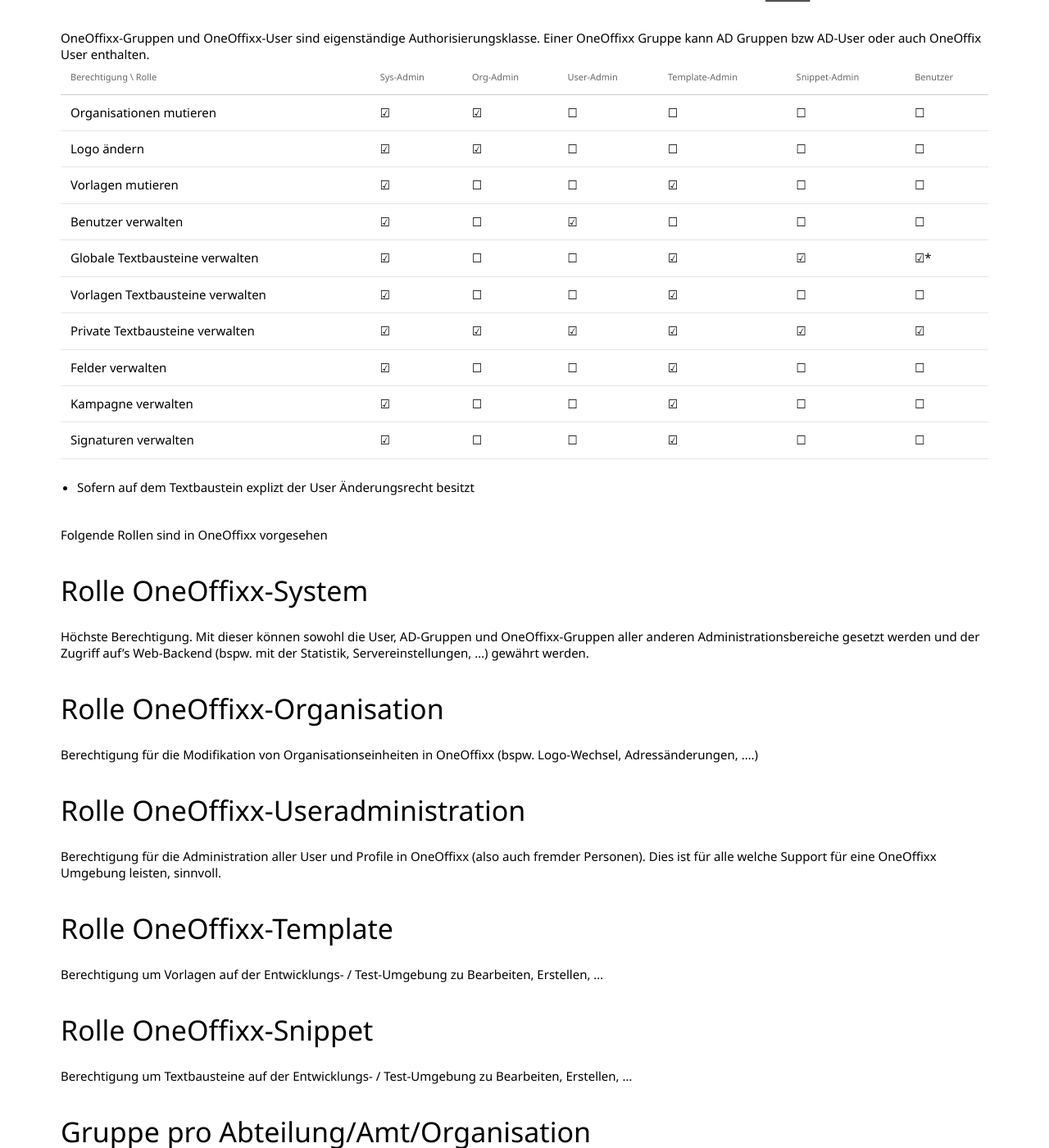
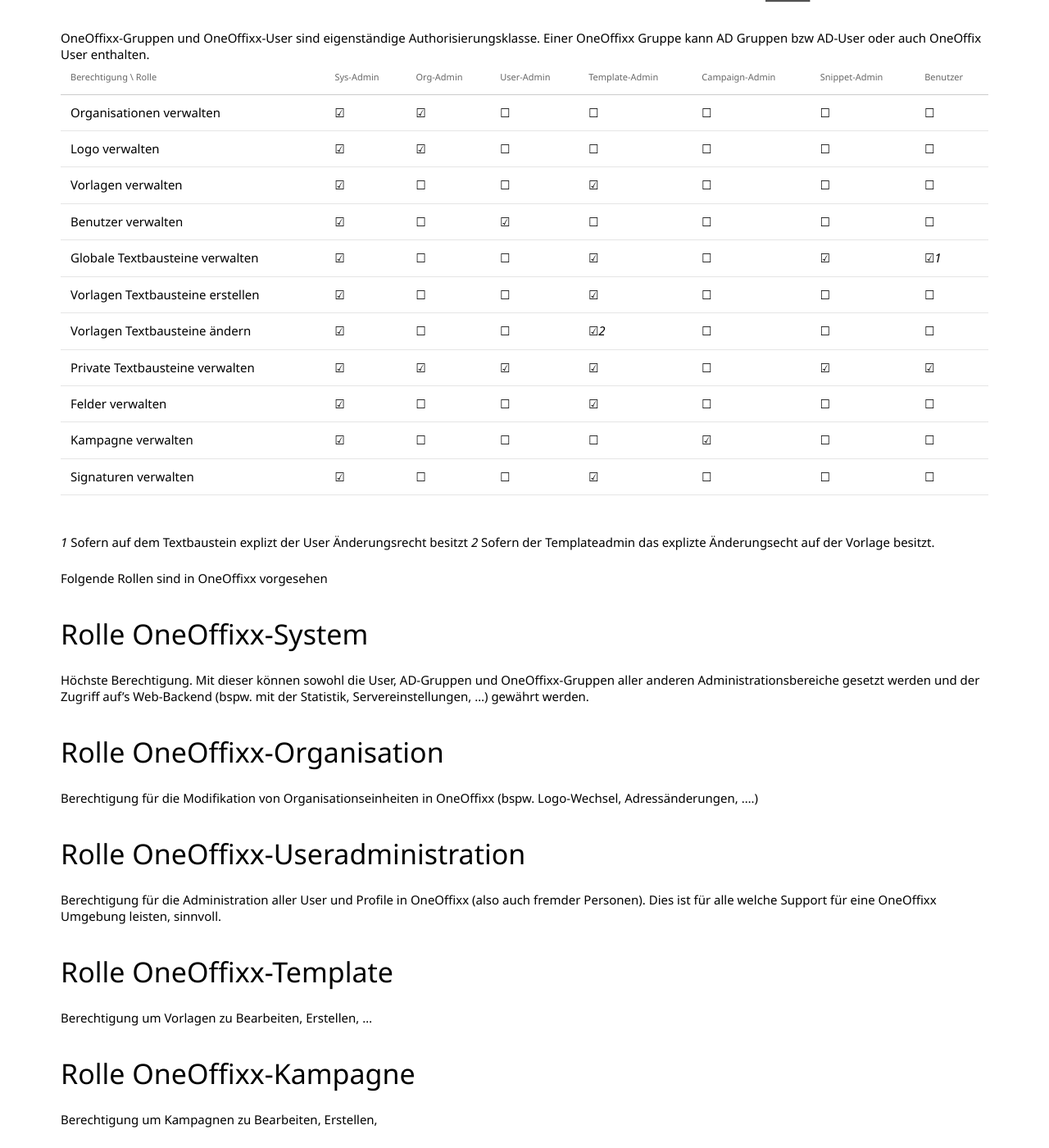
Before and after one commit to primesoft-group/oneoffixx-docs, a Jekyll site: the page built from _pages/concepts/de/authorization.md, in a window 1280 px wide and 1400 px high, scrolled down 974 px. Shown: the whole window at 82% size. Built offline with Jekyll 4.4.1, drawn with Linux system fonts in a browser that asks for light colours; nearby versions of some CDN libraries; some web fonts are replaced.

Commit message:
Feedback rob

```diff
--- a/_pages/concepts/de/authorization.md
+++ b/_pages/concepts/de/authorization.md
@@ -20,20 +20,23 @@
 OneOffixx-Gruppen und OneOffixx-User sind eigenständige Authorisierungsklasse. Einer OneOffixx Gruppe kann AD Gruppen bzw AD-User oder auch OneOffix User enthalten.
 
 {:.table .table-striped}
-Berechtigung \ Rolle | Sys-Admin | Org-Admin | User-Admin | Template-Admin | Snippet-Admin | Benutzer |
+Berechtigung \ Rolle | Sys-Admin | Org-Admin | User-Admin | Template-Admin | Campaign-Admin | Snippet-Admin | Benutzer |
 ---------|----------|---------|---------|---------|---------|---------|---------|
-Organisationen mutieren | ☑ | ☑ | ☐ | ☐ | ☐ | ☐
-Logo ändern | ☑ | ☑ | ☐ | ☐ | ☐ | ☐
-Vorlagen mutieren | ☑ | ☐ | ☐ | ☑ | ☐ | ☐
-Benutzer verwalten | ☑ | ☐ | ☑ | ☐  | ☐ | ☐
-Globale Textbausteine verwalten | ☑ | ☐ | ☐ | ☑ | ☑ | ☑*
-Vorlagen Textbausteine verwalten | ☑ | ☐ | ☐ | ☑ | ☐ | ☐
-Private Textbausteine verwalten | ☑ | ☑ | ☑ | ☑ | ☑ | ☑
-Felder verwalten | ☑ | ☐ | ☐ | ☑ | ☐ | ☐
-Kampagne verwalten | ☑ | ☐ | ☐ | ☑  | ☐ | ☐
-Signaturen verwalten | ☑ | ☐ | ☐ | ☑  | ☐ | ☐
+Organisationen verwalten | ☑ | ☑ | ☐ | ☐ | ☐ | ☐ | ☐
+Logo verwalten | ☑ | ☑ | ☐ | ☐ | ☐ | ☐ | ☐
+Vorlagen verwalten | ☑ | ☐ | ☐ | ☑ | ☐ | ☐ | ☐
+Benutzer verwalten | ☑ | ☐ | ☑ | ☐  | ☐ |☐ | ☐
+Globale Textbausteine verwalten | ☑ | ☐ | ☐ | ☑ | ☐ | ☑ | ☑_1_
+Vorlagen Textbausteine erstellen | ☑ | ☐ | ☐ | ☑ | ☐ | ☐ | ☐
+Vorlagen Textbausteine ändern | ☑ | ☐ | ☐ | ☑_2_ | ☐ | ☐ | ☐
+Private Textbausteine verwalten | ☑ | ☑ | ☑ | ☑ | ☐ | ☑ | ☑
+Felder verwalten | ☑ | ☐ | ☐ | ☑ | ☐ | ☐ | ☐
+Kampagne verwalten | ☑ | ☐ | ☐ | ☐  | ☑ | ☐ | ☐
+Signaturen verwalten | ☑ | ☐ | ☐ | ☑  | ☐ | ☐ | ☐
 
-* Sofern auf dem Textbaustein explizt der User Änderungsrecht besitzt
+
+_1_ Sofern auf dem Textbaustein explizt der User Änderungsrecht besitzt
+_2_ Sofern der Templateadmin das explizte Änderungsecht auf der Vorlage besitzt.
 
 Folgende Rollen sind in OneOffixx vorgesehen
 
@@ -47,7 +50,10 @@
 Berechtigung für die Administration aller User und Profile in OneOffixx (also auch fremder Personen). Dies ist für alle welche Support für eine OneOffixx Umgebung leisten, sinnvoll.
 
 ### Rolle OneOffixx-Template
-Berechtigung um Vorlagen auf der Entwicklungs- / Test-Umgebung zu Bearbeiten, Erstellen, …
+Berechtigung um Vorlagen zu Bearbeiten, Erstellen, …
+
+### Rolle OneOffixx-Kampagne
+Berechtigung um Kampagnen zu Bearbeiten, Erstellen,
 
 ### Rolle OneOffixx-Snippet
 Berechtigung um Textbausteine auf der Entwicklungs- / Test-Umgebung zu Bearbeiten, Erstellen, …
```
